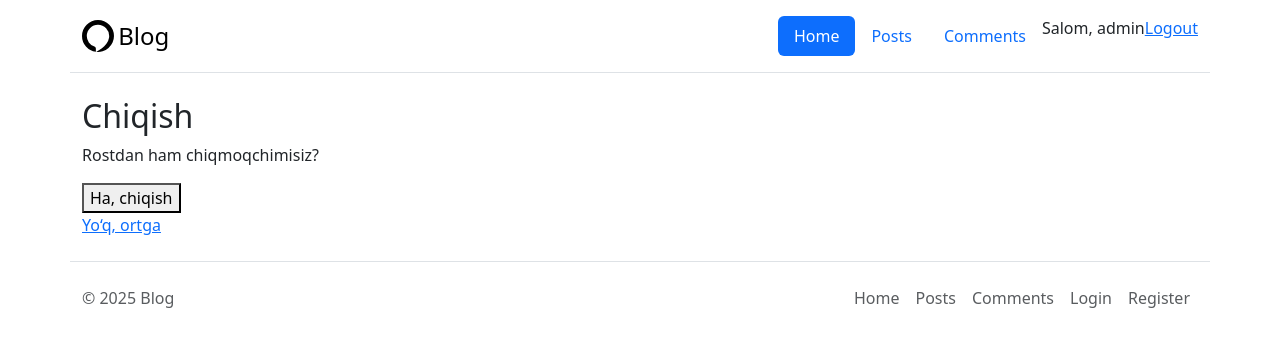
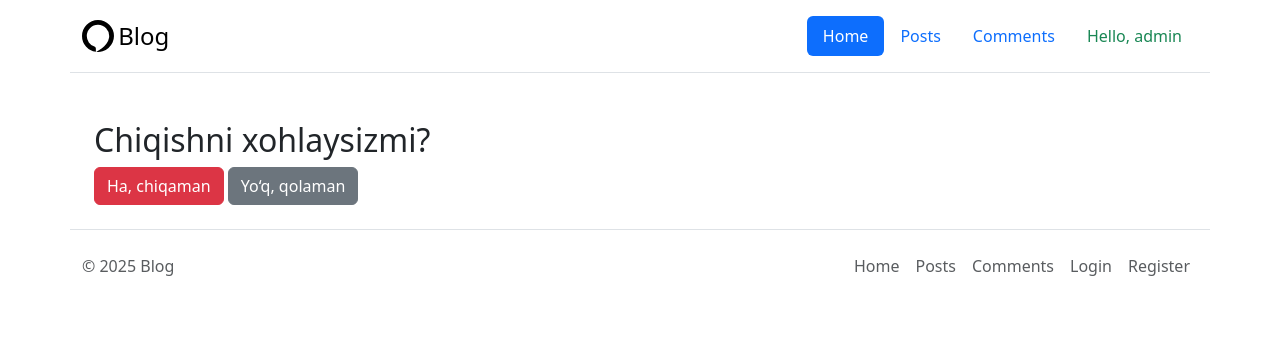
Before and after one commit to shahbozshirinboyev/PythonDjangoBlogProject, a Django app: template templates/accounts/logout.html in a window 1280 px wide. Shown: the top 347 px of the page. Run offline with Django 5.2, Linux system fonts and the light colour scheme; the template is opened without the code that fills it, so the values that code supplies are empty; a user stored in the database is signed in.

Commit message:
Add login and logout page

```diff
--- a/accounts/urls.py
+++ b/accounts/urls.py
@@ -1,7 +1,8 @@
 from django.urls import path
 from django.contrib.auth import views as auth_views
+from .views import logout_confirm
 
 urlpatterns = [
     path('login/', auth_views.LoginView.as_view(template_name='accounts/login.html'), name='login'),
-    path('logout/', auth_views.LogoutView.as_view(template_name='accounts/logout.html', next_page='login'), name='logout'),
+     path("logout/", logout_confirm, name="logout"),
 ]
--- a/config/settings.py
+++ b/config/settings.py
@@ -128,7 +128,7 @@ AUTH_USER_MODEL = 'core.CustomUser'
 
 LOGIN_URL = 'login'
 LOGIN_REDIRECT_URL = 'index'
-
+LOGOUT_REDIRECT_URL = 'login'
 
 # Default primary key field type
 # https://docs.djangoproject.com/en/5.2/ref/settings/#default-auto-field
--- a/templates/accounts/logout.html
+++ b/templates/accounts/logout.html
@@ -1,10 +1,12 @@
 {% extends "base.html" %}
+
 {% block content %}
-  <h2>Chiqish</h2>
-  <p>Rostdan ham chiqmoqchimisiz?</p>
-  <form method="post" action="{% url 'logout' %}">
-    {% csrf_token %}
-    <button type="submit">Ha, chiqish</button>
-  </form>
-  <a href="{% url 'index' %}">Yo‘q, ortga</a>
+  <div class="container mt-5">
+    <h2>Chiqishni xohlaysizmi?</h2>
+    <form method="post">
+      {% csrf_token %}
+      <button type="submit" class="btn btn-danger">Ha, chiqaman</button>
+      <a href="{% url 'index' %}" class="btn btn-secondary">Yo‘q, qolaman</a>
+    </form>
+  </div>
 {% endblock %}
--- a/templates/base.html
+++ b/templates/base.html
@@ -20,16 +20,15 @@
     </a>
     <ul class="nav nav-pills">
       <li class="nav-item">
-        <a href="#" class="nav-link active" aria-current="page">Home</a>
+        <a href="{% url 'index' %}" class="nav-link active" aria-current="page">Home</a>
       </li>
       <li class="nav-item"><a href="#" class="nav-link">Posts</a></li>
       <li class="nav-item"><a href="#" class="nav-link">Comments</a></li>
       <li class="nav-item d-flex">
         {% if user.is_authenticated %}
-          <p>Salom, {{ user.username }}</p>
-          <a href="{% url 'logout' %}">Logout</a>
+          <a class="nav-link link-success" href="{% url 'logout' %}">Hello, {{ user.username }}</a>
         {% else %}
-          <a href="{% url 'login' %}">Login</a>
+          <a class="nav-link link-success" href="{% url 'login' %}">Login</a>
         {% endif %}
       </li>
     </ul>
```
Also changed, not shown: accounts/views.py (+9 -2 lines), db.sqlite3.
